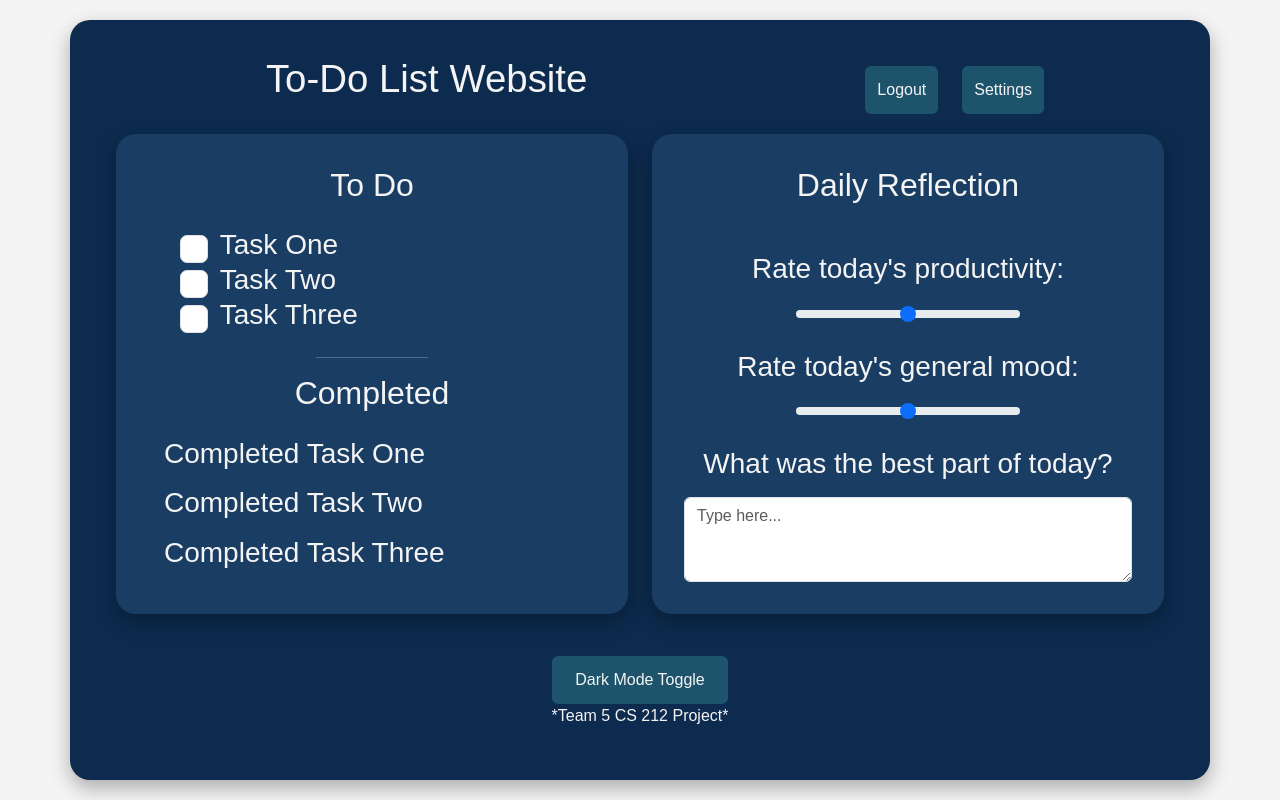
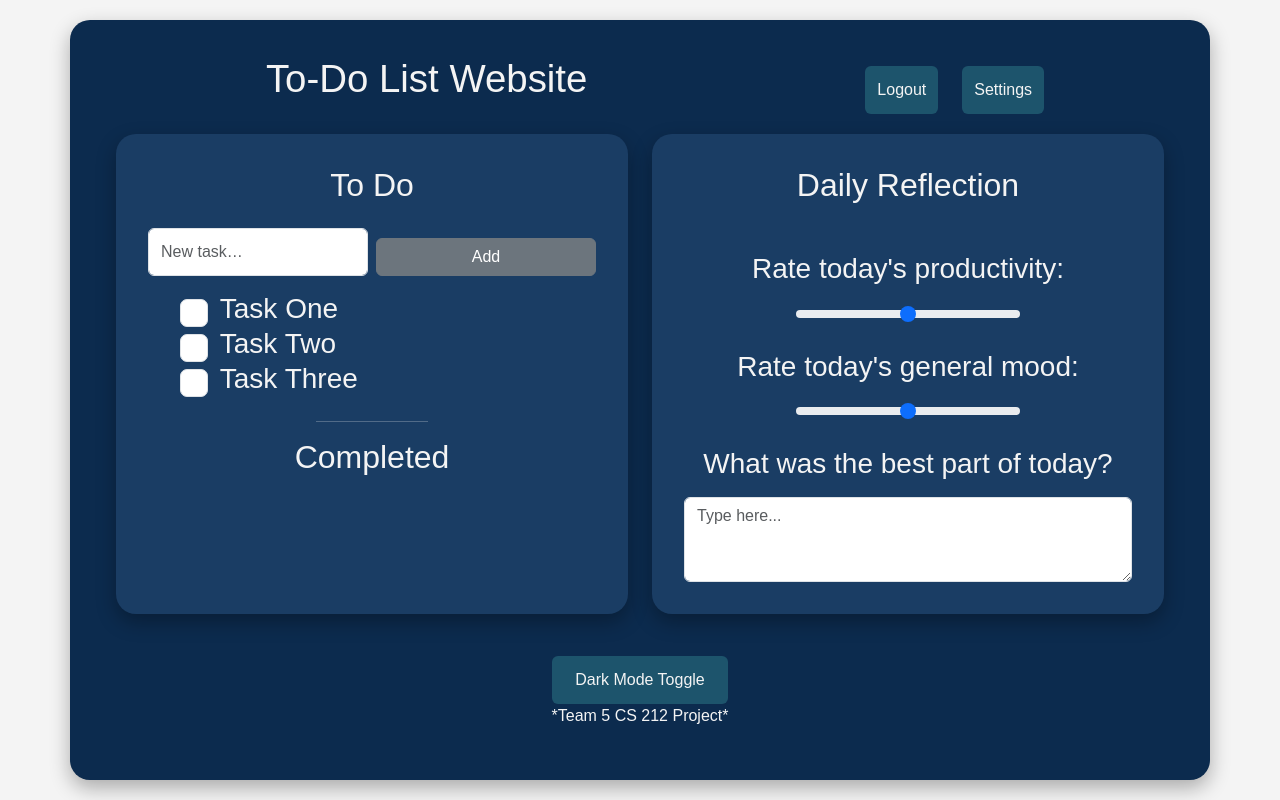
Before and after one commit to jlandrew/cs212-Group5, a plain HTML site: page to-do.html in a window 1280 px wide. Drawn offline with nearby package versions, Linux system fonts and the light colour scheme.

Commit message:
Replaced to-do.html with JS-wired hooks + IDs

```diff
--- a/to-do.html
+++ b/to-do.html
@@ -23,7 +23,12 @@
         <div class="row row-cols-2">
                 <div class="col column me-4">
                     <p class="text-swap h2 pb-3">To Do</p>
-                    <ul class="text-swap h3" style="text-align: start;">
+                    <div class="d-flex gap-2 mb-3">
+                        <input id="taskInput" class="form-control" type="text" placeholder="New task…">
+                        <button id="addBtn" class="btn btn-secondary" type="button">Add</button>
+                    </div>
+
+                    <ul id="taskList" class="text-swap h3" style="text-align: start;">
                         <li class="list-group-item">
                             <input class="form-check-input me-1" type="checkbox" value="">
                             <label class="form-check-label">Task One</label>
@@ -39,11 +44,7 @@
                     </ul>
                     <hr>
                     <p class="text-swap h2 pb-3">Completed</p>
-                    <ul class="text-swap h3 list-unstyled ms-3" style="text-align: start;">
-                        <li class="pb-3">Completed Task One</li>
-                        <li class="pb-3">Completed Task Two</li>
-                        <li class="pb-3">Completed Task Three</li>
-                    </ul>
+                    <ul id="completedList" class="text-swap h3 list-unstyled ms-3" style="text-align: start;"></ul>
 
                 </div>
                 <div class="col column">
@@ -73,6 +74,8 @@
     <script src="https://cdn.jsdelivr.net/npm/bootstrap@5.3.8/dist/js/bootstrap.bundle.min.js"
         integrity="sha384-FKyoEForCGlyvwx9Hj09JcYn3nv7wiPVlz7YYwJrWVcXK/BmnVDxM+D2scQbITxI"
         crossorigin="anonymous"></script>
+    <script src="https://ajax.googleapis.com/ajax/libs/jquery/3.7.1/jquery.min.js"></script>
     <script src="./app.js"></script>
+    <script src="./task-list.js"></script>
 </body>
 </html>
```
